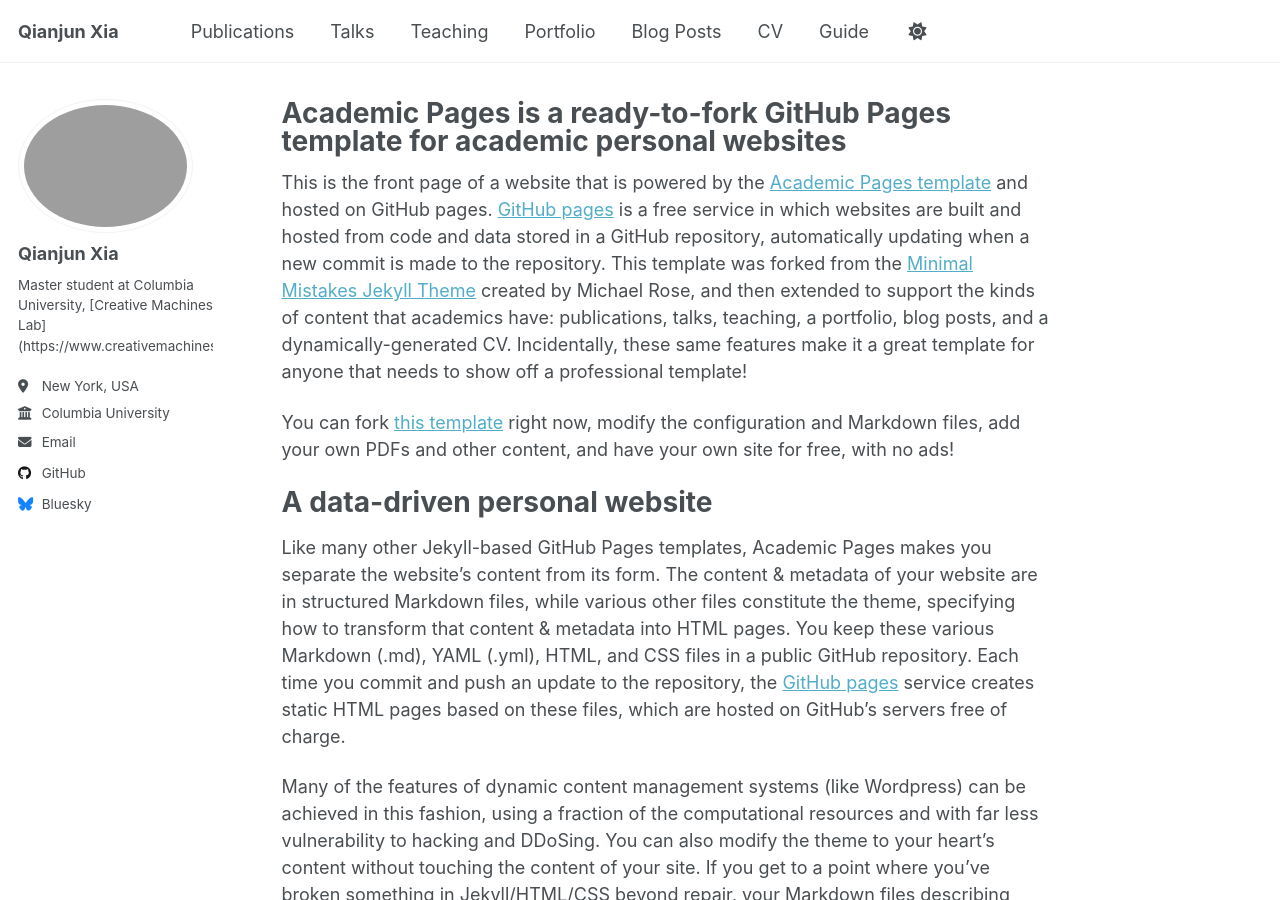
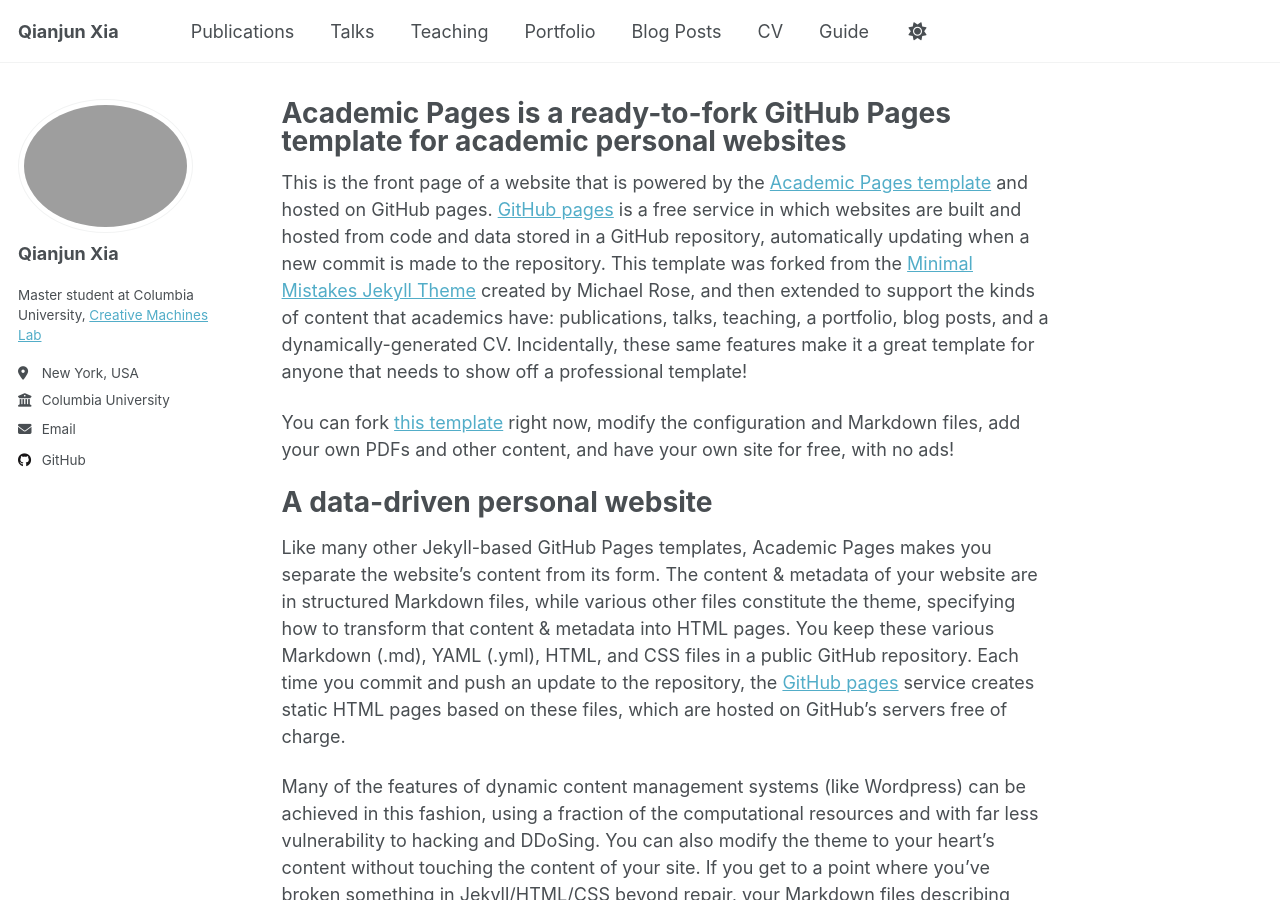
Before and after one commit to Qianjun-Xia/Qianjun-Xia.github.io, a Jekyll site: the page built from _pages/about.md, in a window 1280 px wide and 900 px high. Built offline with Jekyll 4.4.1, drawn with Linux system fonts in a browser that asks for light colours; a script that is not in the unit is left out; some of the changed lines change nothing that is shown.

Commit message:
update the lab link

```diff
--- a/_config.yml
+++ b/_config.yml
@@ -48,13 +48,13 @@
   bitbucket        : # Username - Update with your username on the site
   codepen          : # Username
   dribbble         : # Username
-  github           : "academicpages"
+  github           : "Qianjun-Xia"
   kaggle           : # Username
   stackoverflow    : # User number or user number and name (i.e., use "1" or "1/jeff-atwood")
 
   # Social media
   artstation       : # Username
-  bluesky          : "bsky.app" # Replace this with you Bluesky username
+  bluesky          : # Username # Replace this with you Bluesky username
   facebook         : # Username
   flickr           : # Username
   foursquare       : # Username
--- a/_includes/author-profile.html
+++ b/_includes/author-profile.html
@@ -14,10 +14,14 @@
     {% endif %}
   </div>
 
+
+
   <div class="author__content">
     <h3 class="author__name">{{ author.name }}</h3>
     {% if author.pronouns %}<p class="author__pronouns">{{ author.pronouns }}</p>{% endif %}
-    {% if author.bio %}<p class="author__bio">{{ author.bio }}</p>{% endif %}
+    <!-- {% if author.bio %}<p class="author__bio">{{ author.bio }}</p>{% endif %} -->
+    {% if author.bio %}<p class="author__bio">{{ author.bio | markdownify }}</p>{% endif %}
+
   </div>
 
   <div class="author__urls-wrapper">
```
